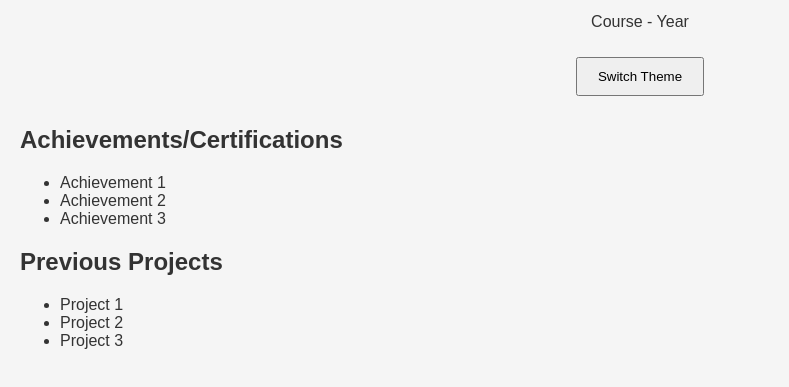
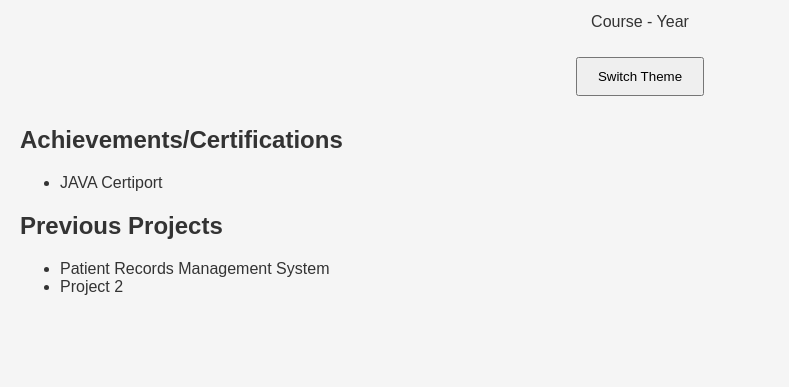
Before and after one commit to sh1ronekoo/portfolio, a plain HTML site: page index.html in a window 1280 px wide. Shown: the part 121-508 px from the top of the page, without its empty margins (0-789 px from the left). Drawn offline with Linux system fonts and the light colour scheme.

Commit message:
Update index.html

```diff
--- a/index.html
+++ b/index.html
@@ -16,17 +16,16 @@
       <section id="achievements">
          <h2>Achievements/Certifications</h2>
          <ul>
-            <li>Achievement 1</li>
-            <li>Achievement 2</li>
-            <li>Achievement 3</li>
+            <li>JAVA Certiport</li>
+
          </ul>
       </section>
       <section id="projects">
          <h2>Previous Projects</h2>
          <ul>
-            <li>Project 1</li>
+            <li>Patient Records Management System</li>
             <li>Project 2</li>
-            <li>Project 3</li>
+
          </ul>
       </section>
       <script src="script.js"></script>
```
